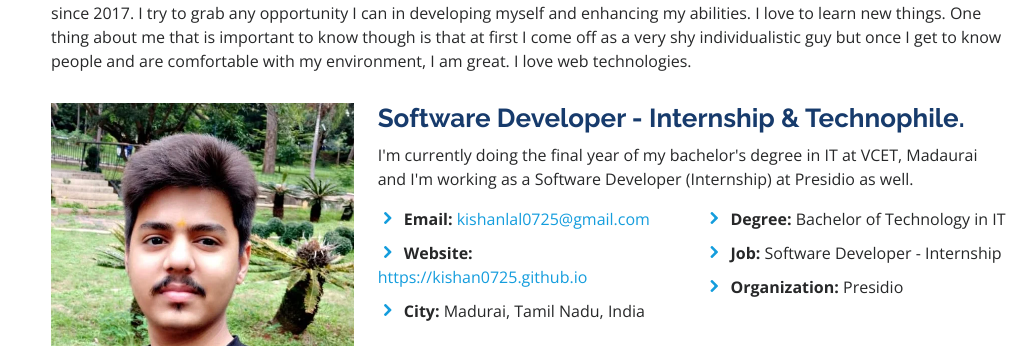
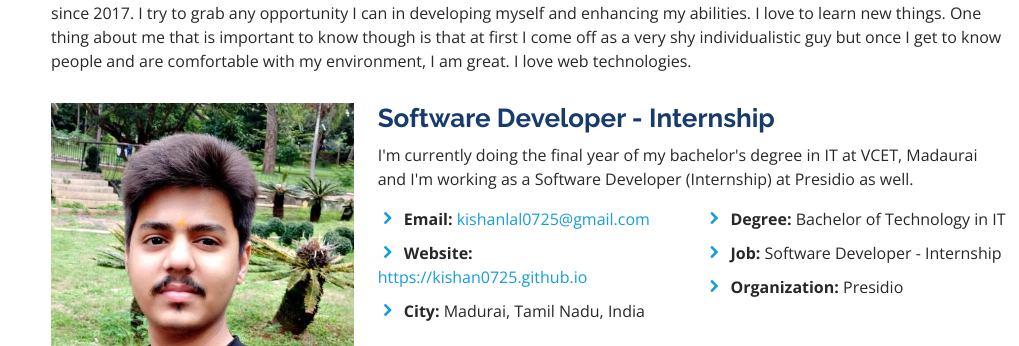
Before and after one commit to kishan0725/kishan0725.github.io, a plain HTML site: page index.html in a window 1280 px wide. Shown: the part 961-1307 px from the top of the page, without its empty margins (261-1280 px from the left). Drawn offline with nearby package versions, Linux system fonts and the light colour scheme.

Commit message:
get rid of technophile

```diff
--- a/index.html
+++ b/index.html
@@ -129,7 +129,7 @@
             <img src="assets/img/profile-icon.webp" class="img-fluid" alt="">
           </div>
           <div class="col-lg-8 pt-4 pt-lg-0 content" data-aos="fade-left">
-            <h3>Software Developer - Internship &amp; Technophile.</h3>
+            <h3>Software Developer - Internship</h3>
             <p class="font-italic">
               I'm currently doing the final year of my bachelor's degree in IT at VCET, Madaurai and I'm working as a Software Developer (Internship) at Presidio as well.
             </p>
```
